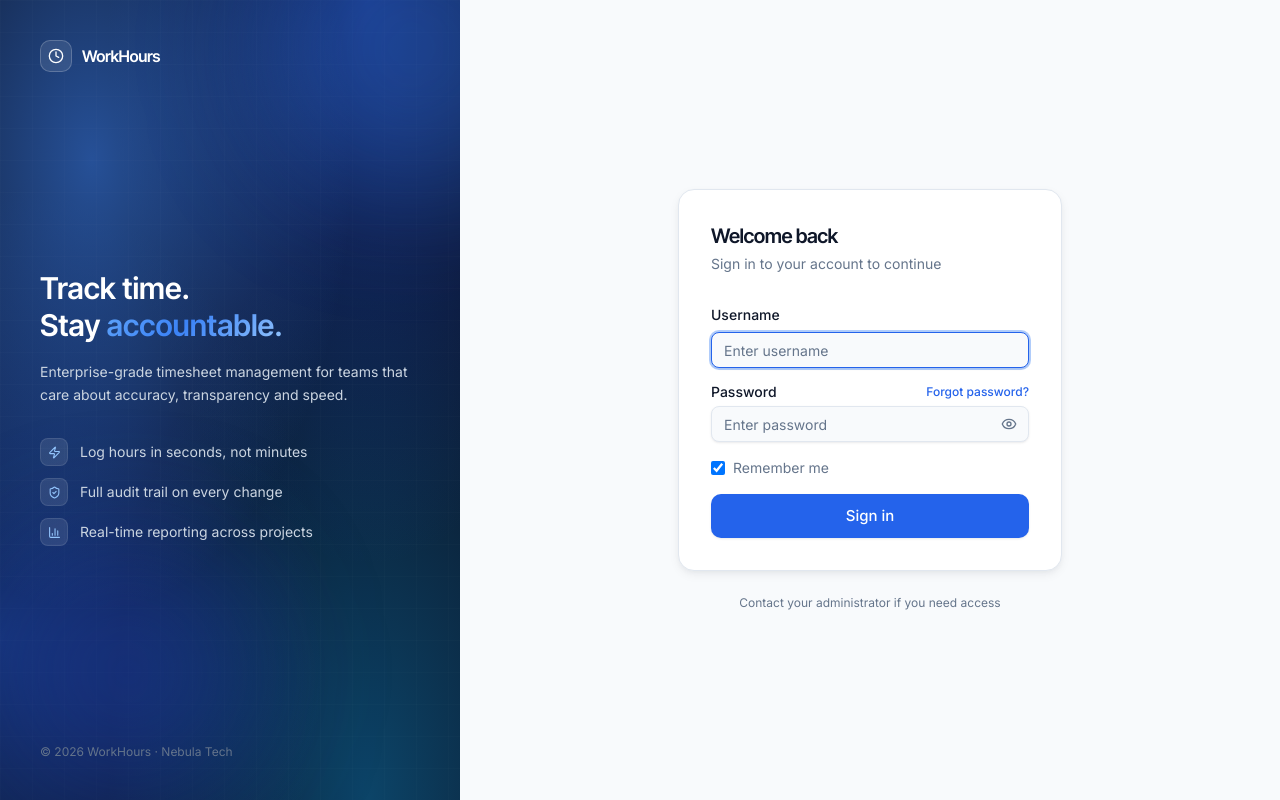
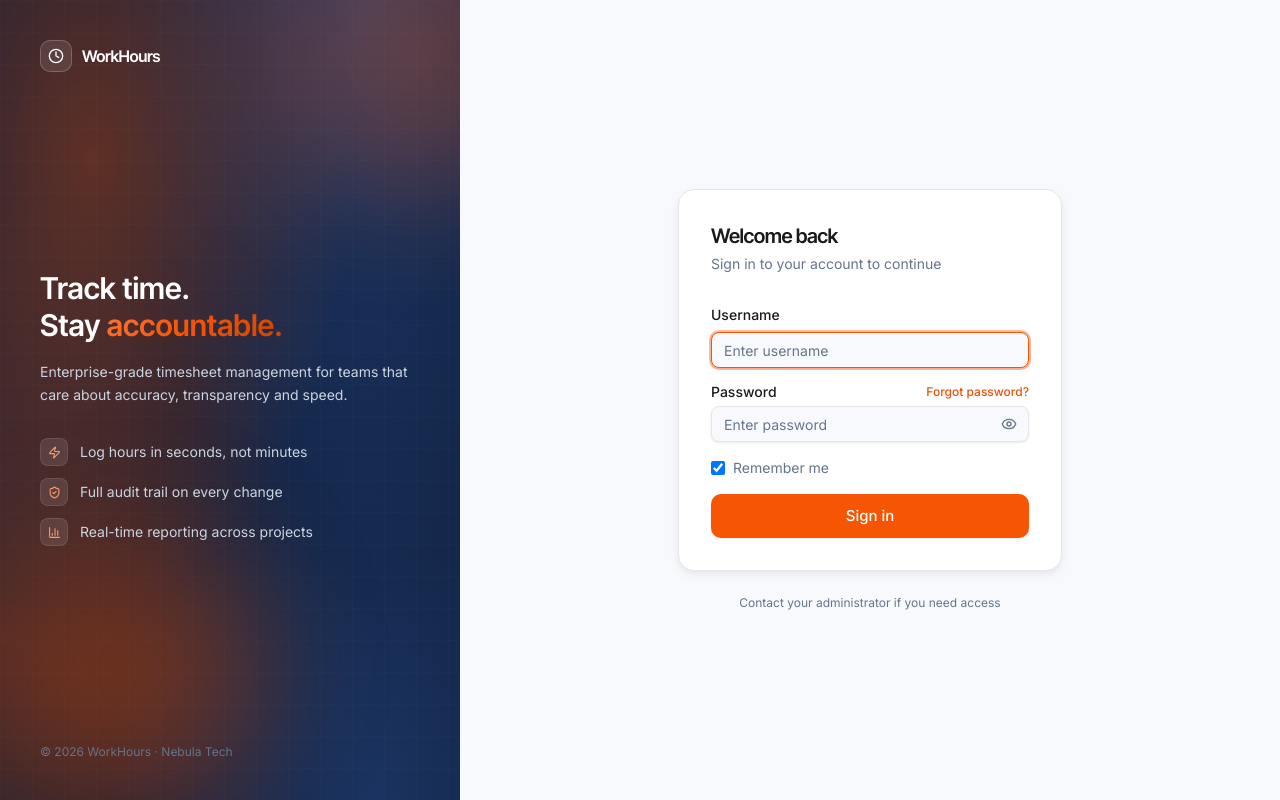
Before and after one commit to mitanshunebulatech/project-work-hours, a React (Vite) app in the folder workhours-frontend/: page /login in a window 1280 px wide. Built offline with nearby package versions, Linux system fonts and the light colour scheme.

Commit message:
Rebrand theme tokens to NebulaTech navy/orange palette (#27)

```diff
--- a/workhours-frontend/src/index.css
+++ b/workhours-frontend/src/index.css
@@ -4,32 +4,38 @@
 
 @layer base {
   :root {
-    /* Nebula Tech palette, expressed as HSL for the design-token system */
-    --background: 210 40% 98%;        /* #F8FAFC */
-    --foreground: 222 47% 11%;        /* #0F172A */
+    /* NebulaTech brand palette, expressed as HSL for the design-token system.
+       Exact values pulled from the company's own site
+       (nebulatech-website-test-development/app/globals.css):
+       primary #f65304 (orange), secondary #1f3d6f (navy). */
+    --background: 220 33% 98%;        /* #F9FAFC — NebulaTech --surface */
+    --foreground: 0 0% 10%;           /* #1A1A1A — NebulaTech --foreground */
     --card: 0 0% 100%;                /* #FFFFFF */
-    --card-foreground: 222 47% 11%;
-    --border: 214 32% 91%;            /* #E2E8F0 */
-    --input: 214 32% 91%;
-    --ring: 217 91% 60%;              /* #3B82F6 */
-    --primary: 221 83% 53%;           /* #2563EB */
+    --card-foreground: 0 0% 10%;
+    --border: 0 0% 90%;               /* #E6E6E6 — NebulaTech --card-border */
+    --input: 0 0% 90%;
+    --ring: 20 97% 49%;               /* #F65304 — focus rings match brand primary */
+    --primary: 20 97% 49%;            /* #F65304 — NebulaTech --primary */
     --primary-foreground: 0 0% 100%;
-    --secondary: 224 76% 33%;         /* #1E40AF, used sparingly as a deep accent */
+    --secondary: 218 56% 28%;         /* #1F3D6F — NebulaTech --secondary (navy) */
     --secondary-foreground: 0 0% 100%;
-    --muted: 210 40% 96%;
+    --muted: 220 20% 95%;
     --muted-foreground: 215 16% 47%;  /* #64748B */
-    --accent: 217 91% 60%;            /* #3B82F6 */
-    --accent-foreground: 0 0% 100%;
-    --destructive: 0 84% 60%;         /* #EF4444 */
+    --accent: 20 97% 96%;             /* #FFF1EB — light brand-orange tint for hover surfaces */
+    --accent-foreground: 20 97% 40%;  /* #C94403 — readable orange for text on accent bg */
+    --destructive: 0 84% 60%;         /* #EF4444 — semantic, not brand-tied */
     --destructive-foreground: 0 0% 100%;
-    --success: 160 84% 39%;           /* #10B981 */
+    --success: 160 84% 39%;           /* #10B981 — semantic, not brand-tied */
     --success-foreground: 0 0% 100%;
-    --warning: 38 92% 50%;            /* #F59E0B */
+    --warning: 38 92% 50%;            /* #F59E0B — semantic, not brand-tied */
     --warning-foreground: 0 0% 100%;
-    --sidebar: 222 47% 11%;           /* #0F172A */
-    --sidebar-foreground: 215 20% 65%;
-    --sidebar-border: 222 40% 18%;
-    --sidebar-accent: 222 40% 18%;
+    /* Sidebar takes the NebulaTech navy directly (matches the logo's dark
+       background) rather than a generic near-black — this is the single
+       most visible brand cue in the whole app. */
+    --sidebar: 218 56% 28%;           /* #1F3D6F */
+    --sidebar-foreground: 218 25% 78%;
+    --sidebar-border: 218 45% 22%;
+    --sidebar-accent: 218 45% 36%;
     --sidebar-accent-foreground: 0 0% 100%;
     --radius: 0.625rem;
   }
@@ -41,20 +47,17 @@
     --card-foreground: 210 40% 98%;
     --border: 222 30% 20%;
     --input: 222 30% 20%;
-    --ring: 217 91% 60%;
-    --primary: 217 91% 60%;
-    --primary-foreground: 222 47% 11%;
-    --secondary: 222 30% 18%;
+    --ring: 20 97% 55%;
+    --primary: 20 97% 55%;            /* brighter orange step for legibility on a dark bg */
+    --primary-foreground: 222 47% 8%;
+    --secondary: 218 45% 30%;
     --secondary-foreground: 210 40% 98%;
     --muted: 222 30% 16%;
     --muted-foreground: 215 20% 65%;
-    --accent: 217 91% 60%;
-    --accent-foreground: 222 47% 11%;
-    --sidebar: 224 55% 5%;
-    --sidebar-foreground: 215 20% 65%;
-    --sidebar-border: 222 40% 14%;
-    --sidebar-accent: 222 40% 14%;
-    --sidebar-accent-foreground: 0 0% 100%;
+    --accent: 20 97% 55%;
+    --accent-foreground: 222 47% 8%;
+    /* Sidebar intentionally NOT redefined here — same navy in both light and
+       dark app mode, exactly like the original near-black sidebar was. */
   }
 }
 
@@ -84,14 +87,16 @@
     border: 1px solid rgb(255 255 255 / 0.6);
   }
 
-  /* Animated brand gradient mesh, used behind login/marketing surfaces */
+  /* Animated brand gradient mesh, used behind login/marketing surfaces.
+     Navy base (darkened NebulaTech secondary #1F3D6F) with orange + navy
+     glows — echoes the logo's navy background with an orange accent. */
   .bg-nebula-mesh {
     background-image:
-      radial-gradient(at 20% 20%, hsla(217, 91%, 60%, 0.55) 0px, transparent 50%),
-      radial-gradient(at 80% 0%, hsla(224, 76%, 48%, 0.45) 0px, transparent 50%),
-      radial-gradient(at 0% 80%, hsla(221, 83%, 53%, 0.4) 0px, transparent 50%),
-      radial-gradient(at 80% 100%, hsla(199, 89%, 48%, 0.35) 0px, transparent 50%);
-    background-color: #0b1224;
+      radial-gradient(at 20% 20%, hsla(20, 97%, 49%, 0.35) 0px, transparent 50%),
+      radial-gradient(at 80% 0%, hsla(218, 56%, 45%, 0.45) 0px, transparent 50%),
+      radial-gradient(at 0% 80%, hsla(20, 97%, 49%, 0.25) 0px, transparent 50%),
+      radial-gradient(at 80% 100%, hsla(218, 56%, 40%, 0.4) 0px, transparent 50%);
+    background-color: #0f1d38;
   }
 
   .bg-grid {
@@ -102,7 +107,7 @@
   }
 
   .text-gradient-brand {
-    background: linear-gradient(135deg, #60a5fa 0%, #3B82F6 45%, #93c5fd 100%);
+    background: linear-gradient(135deg, #fc7736 0%, #f65304 50%, #c94403 100%);
     -webkit-background-clip: text;
     background-clip: text;
     color: transparent;
--- a/workhours-frontend/tailwind.config.js
+++ b/workhours-frontend/tailwind.config.js
@@ -53,10 +53,14 @@ export default {
           accent: 'hsl(var(--sidebar-accent))',
           'accent-foreground': 'hsl(var(--sidebar-accent-foreground))'
         },
+        // Orange accent ramp, hue/saturation-locked to the exact NebulaTech
+        // brand primary (#F65304 = 500 below) — used on dark surfaces (e.g.
+        // the navy sidebar's logo badge and active-nav indicator) where a
+        // flat --primary token isn't enough range for gradients/hover states.
         nebula: {
-          50: '#eff6ff', 100: '#dbeafe', 200: '#bfdbfe', 300: '#93c5fd',
-          400: '#60a5fa', 500: '#3B82F6', 600: '#2563EB', 700: '#1E40AF',
-          800: '#1e3a8a', 900: '#0F172A',
+          50: '#fff1eb', 100: '#fee0d2', 200: '#fec2a5', 300: '#fd9c6d',
+          400: '#fc7736', 500: '#f65304', 600: '#ec5004', 700: '#c94403',
+          800: '#a13603', 900: '#6e2502',
         },
       },
       borderRadius: {
@@ -69,7 +73,7 @@ export default {
         soft: '0 1px 2px 0 rgb(15 23 42 / 0.04), 0 1px 3px 0 rgb(15 23 42 / 0.06)',
         card: '0 1px 3px 0 rgb(15 23 42 / 0.06), 0 1px 2px -1px rgb(15 23 42 / 0.06)',
         elevated: '0 4px 12px -2px rgb(15 23 42 / 0.08), 0 2px 6px -2px rgb(15 23 42 / 0.05)',
-        glow: '0 0 0 1px rgb(37 99 235 / 0.08), 0 8px 24px -8px rgb(37 99 235 / 0.35)',
+        glow: '0 0 0 1px rgb(246 83 4 / 0.08), 0 8px 24px -8px rgb(246 83 4 / 0.35)',
       },
       keyframes: {
         'accordion-down': { from: { height: '0' }, to: { height: 'var(--radix-accordion-content-height)' } },
@@ -86,8 +90,8 @@ export default {
           '100%': { transform: 'translateX(100%)' },
         },
         'pulse-ring': {
-          '0%': { boxShadow: '0 0 0 0 rgb(37 99 235 / 0.35)' },
-          '100%': { boxShadow: '0 0 0 8px rgb(37 99 235 / 0)' },
+          '0%': { boxShadow: '0 0 0 0 rgb(246 83 4 / 0.35)' },
+          '100%': { boxShadow: '0 0 0 8px rgb(246 83 4 / 0)' },
         },
       },
       animation: {
```
